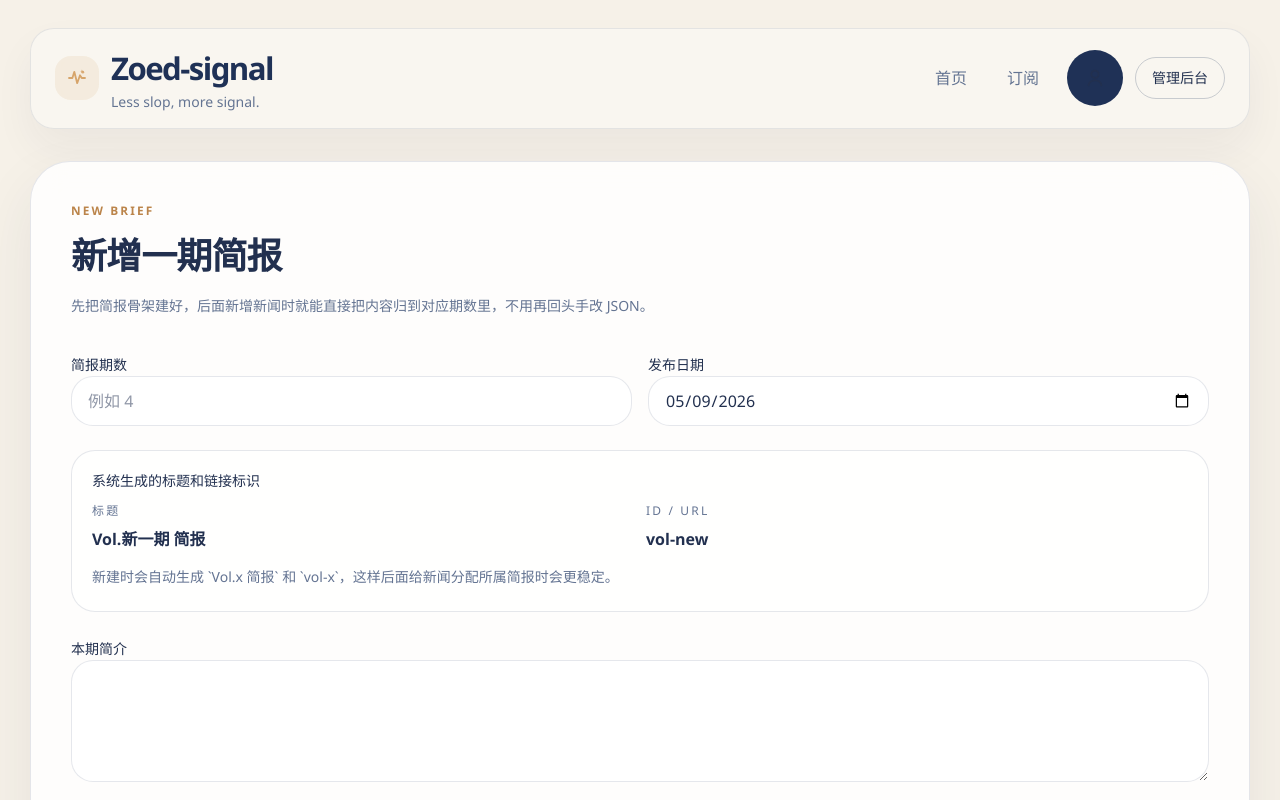
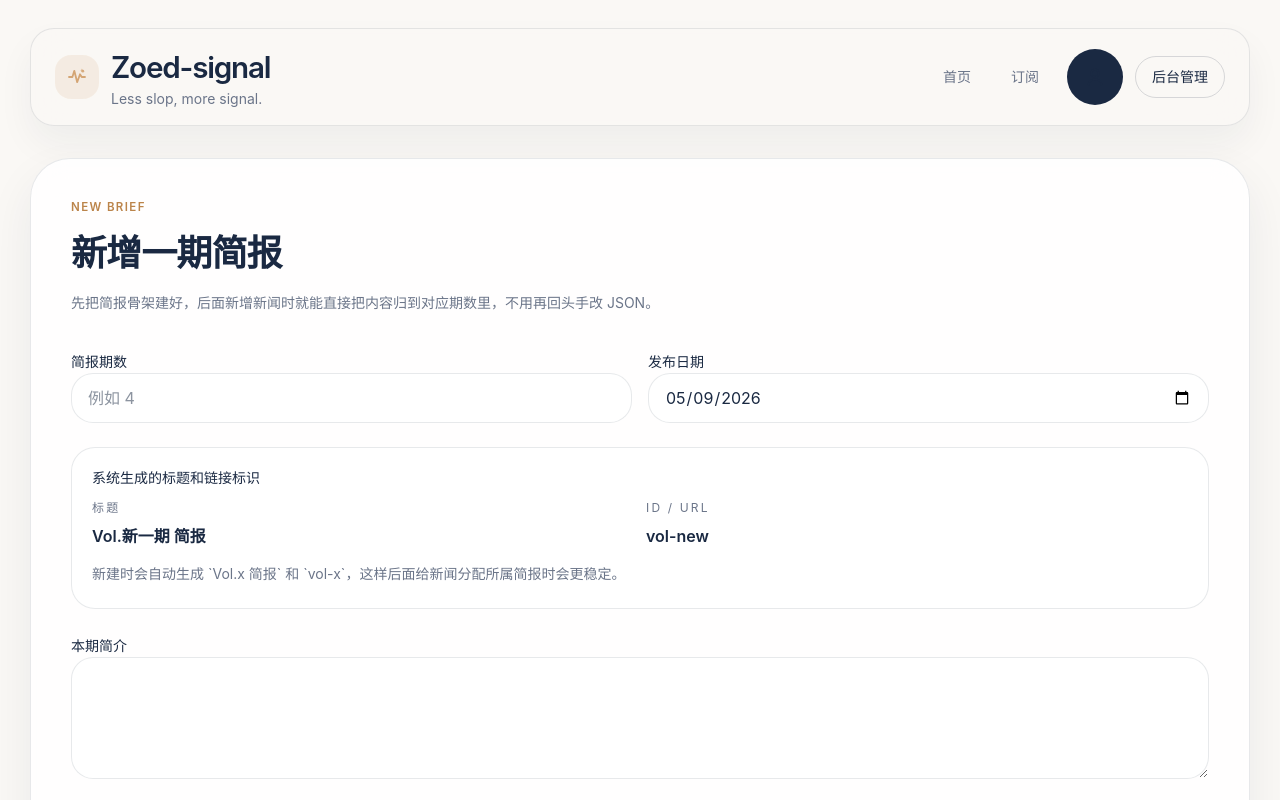
Before and after one commit to zoed-zoed/zoed-signal, a Next.js app: page /admin/briefs/new in a window 1280 px wide. Shown: the top 800 px of the page. Built offline with nearby package versions, Linux system fonts and the light colour scheme.

Commit message:
feat: refine editorial motion and UI polish

```diff
--- a/src/app/briefs/[id]/page.tsx
+++ b/src/app/briefs/[id]/page.tsx
@@ -23,14 +23,14 @@ export default async function BriefDetailPage({ params }: BriefDetailPageProps)
 
   return (
     <SiteShell activeNav="news">
-      <section className="rounded-[42px] border border-[var(--line)] bg-[rgba(255,255,255,0.76)] px-7 py-8 md:px-10 md:py-10">
+      <section className="fade-rise rounded-[42px] border border-[var(--line)] bg-[rgba(255,255,255,0.76)] px-7 py-8 md:px-10 md:py-10">
         <div className="flex flex-wrap items-center gap-3 text-sm text-[var(--muted)]">
           <span className="signal-chip chip">{formatDate(brief.date)}</span>
           <span>{items.length} 条新闻</span>
         </div>
 
         <div className="mt-6 space-y-6">
-          <h1 className="max-w-5xl text-balance text-[3.3rem] font-semibold leading-[1.02] tracking-[-0.06em] text-[var(--midnight)] md:text-[4.5rem]">
+          <h1 className="max-w-5xl text-balance text-[3.2rem] font-semibold leading-[1.02] tracking-[-0.06em] text-[var(--midnight)] md:text-[4.3rem]">
             {brief.title}
           </h1>
 
@@ -69,7 +69,7 @@ export default async function BriefDetailPage({ params }: BriefDetailPageProps)
         </div>
       </section>
 
-      <section className="mt-10 space-y-6">
+      <section className="stagger-list mt-10 space-y-6">
         {items.map((item) => (
           <NewsCard key={item.id} item={item} />
         ))}
--- a/src/app/globals.css
+++ b/src/app/globals.css
@@ -1,31 +1,39 @@
 @import "tailwindcss";
 
 :root {
-  --background: #f6f1e8;
-  --surface: #fcfaf5;
+  --background: #faf8f5;
+  --surface: #fcfaf6;
   --surface-strong: #ffffff;
-  --foreground: #22304f;
-  --midnight: #1f3156;
-  --midnight-soft: #30456f;
-  --charcoal: #213251;
-  --muted: #647492;
-  --slate: #5a6b88;
-  --line: rgba(44, 63, 102, 0.12);
-  --line-strong: rgba(31, 49, 86, 0.22);
-  --accent: #d6a46a;
-  --accent-soft: #f6e9d7;
+  --foreground: #1a2942;
+  --midnight: #1a2942;
+  --midnight-soft: #2a3d60;
+  --charcoal: #1f3156;
+  --muted: #6b7589;
+  --slate: #66718a;
+  --line: rgba(26, 41, 66, 0.1);
+  --line-strong: rgba(26, 41, 66, 0.16);
+  --accent: #d4a574;
+  --accent-soft: #f6ebdc;
   --accent-strong: #bb844a;
-  --chip: #f1ece4;
-  --sage: #95a584;
+  --chip: #f5f2ed;
+  --sage: #8b9a7e;
   --sage-soft: #edf2e8;
   --success: #5f7252;
-  --shadow: 0 24px 60px rgba(32, 46, 77, 0.08);
+  --shadow: 0 20px 48px rgba(26, 41, 66, 0.07);
 }
 
 @theme inline {
   --color-background: var(--background);
   --color-foreground: var(--foreground);
-  --font-sans: "Segoe UI", "PingFang SC", "Hiragino Sans GB", "Microsoft YaHei", sans-serif;
+  --font-sans:
+    "Noto Sans SC",
+    -apple-system,
+    BlinkMacSystemFont,
+    "Segoe UI",
+    "PingFang SC",
+    "Hiragino Sans GB",
+    "Microsoft YaHei",
+    sans-serif;
   --font-mono: "SFMono-Regular", Consolas, "Liberation Mono", Menlo, monospace;
 }
 
@@ -41,11 +49,20 @@ body {
   margin: 0;
   min-height: 100vh;
   background:
-    radial-gradient(circle at top left, rgba(214, 164, 106, 0.16), transparent 22%),
-    radial-gradient(circle at top right, rgba(149, 165, 132, 0.1), transparent 18%),
-    linear-gradient(180deg, #faf7f1 0%, #f3ede4 100%);
+    radial-gradient(circle at top left, rgba(212, 165, 116, 0.12), transparent 22%),
+    radial-gradient(circle at top right, rgba(139, 154, 126, 0.08), transparent 18%),
+    linear-gradient(180deg, #faf8f5 0%, #f5f2ed 100%);
   color: var(--foreground);
-  font-family: "Segoe UI", "PingFang SC", "Hiragino Sans GB", "Microsoft YaHei", Arial, Helvetica, sans-serif;
+  font-family:
+    "Noto Sans SC",
+    -apple-system,
+    BlinkMacSystemFont,
+    "Segoe UI",
+    "PingFang SC",
+    "Hiragino Sans GB",
+    "Microsoft YaHei",
+    sans-serif;
+  text-rendering: optimizeLegibility;
 }
 
 a {
@@ -61,7 +78,7 @@ select {
 }
 
 ::selection {
-  background: rgba(159, 84, 47, 0.18);
+  background: rgba(212, 165, 116, 0.24);
 }
 
 .page-shell {
@@ -83,10 +100,10 @@ select {
 
 .section-label {
   color: var(--accent-strong);
-  letter-spacing: 0.18em;
+  letter-spacing: 0.12em;
   text-transform: uppercase;
-  font-size: 0.74rem;
-  font-weight: 700;
+  font-size: 0.72rem;
+  font-weight: 600;
 }
 
 .text-balance {
@@ -96,7 +113,7 @@ select {
 .editorial-rule {
   height: 1px;
   width: 100%;
-  background: linear-gradient(90deg, rgba(214, 164, 106, 0.5), rgba(44, 63, 102, 0.08));
+  background: linear-gradient(90deg, rgba(212, 165, 116, 0.5), rgba(26, 41, 66, 0.08));
 }
 
 .chip {
@@ -112,53 +129,37 @@ select {
 }
 
 .signal-chip {
-  border: 1px solid rgba(44, 63, 102, 0.08);
+  border: 1px solid rgba(26, 41, 66, 0.08);
   background: rgba(255, 255, 255, 0.72);
   color: var(--slate);
 }
 
 .importance-must {
-  background: rgba(214, 164, 106, 0.24);
+  background: rgba(212, 165, 116, 0.22);
   color: #a96f2f;
 }
 
 .importance-scan {
-  background: rgba(149, 165, 132, 0.18);
+  background: rgba(139, 154, 126, 0.18);
   color: var(--success);
 }
 
-.grid-lines {
-  position: relative;
-}
-
-.grid-lines::before {
-  content: "";
-  position: absolute;
-  inset: 0;
-  pointer-events: none;
-  background-image:
-    linear-gradient(to right, rgba(78, 85, 95, 0.035) 1px, transparent 1px),
-    linear-gradient(to bottom, rgba(78, 85, 95, 0.035) 1px, transparent 1px);
-  background-size: 44px 44px;
-  mask-image: linear-gradient(180deg, rgba(0, 0, 0, 0.35), transparent 85%);
-}
-
 .site-header {
-  background: rgba(250, 247, 241, 0.86);
-  border: 1px solid rgba(44, 63, 102, 0.1);
-  box-shadow: 0 20px 40px rgba(34, 48, 79, 0.05);
+  background: rgba(250, 248, 245, 0.88);
+  border: 1px solid rgba(26, 41, 66, 0.1);
+  box-shadow: 0 18px 36px rgba(26, 41, 66, 0.05);
   backdrop-filter: blur(18px);
 }
 
 .floating-dock {
-  background: rgba(250, 247, 241, 0.94);
-  border: 1px solid rgba(31, 49, 86, 0.18);
+  background: rgba(250, 248, 245, 0.95);
+  border: 1px solid rgba(26, 41, 66, 0.18);
 }
 
 .hero-orbit {
   position: absolute;
   border-radius: 999px;
-  border: 1px solid rgba(214, 164, 106, 0.28);
+  border: 1px solid rgba(212, 165, 116, 0.26);
   opacity: 0.9;
 }
 
@@ -172,13 +173,13 @@ select {
   border-radius: 999px;
   background: var(--accent);
   transform: translateY(-50%);
-  box-shadow: 0 0 0 6px rgba(214, 164, 106, 0.1);
+  box-shadow: 0 0 0 6px rgba(212, 165, 116, 0.1);
 }
 
 .soft-card {
   background: rgba(255, 255, 255, 0.72);
-  border: 1px solid rgba(31, 49, 86, 0.12);
-  box-shadow: 0 18px 32px rgba(32, 46, 77, 0.04);
+  border: 1px solid rgba(26, 41, 66, 0.12);
+  box-shadow: 0 14px 28px rgba(26, 41, 66, 0.04);
 }
 
 .section-icon {
@@ -189,5 +190,130 @@ select {
   height: 2rem;
   border-radius: 999px;
   color: var(--accent-strong);
-  background: rgba(214, 164, 106, 0.12);
+  background: rgba(212, 165, 116, 0.12);
 }
+
+.nav-link {
+  transition:
+    color 200ms ease-in-out,
+    background-color 200ms ease-in-out,
+    transform 200ms ease-in-out,
+    box-shadow 200ms ease-in-out;
+}
+
+.nav-link:hover {
+  transform: translateY(-1px);
+}
+
+.dock-indicator {
+  transition:
+    grid-column 260ms ease-out,
+    transform 260ms ease-out,
+    box-shadow 260ms ease-out;
+}
+
+.dock-link {
+  transition:
+    color 180ms ease-out,
+    opacity 180ms ease-out,
+    transform 180ms ease-out;
+}
+
+.dock-link:hover {
+  transform: translateY(-1px);
+}
+
+.interactive-card {
+  transition:
+    transform 200ms ease-in-out,
+    box-shadow 200ms ease-in-out,
+    border-color 200ms ease-in-out,
+    background-color 200ms ease-in-out;
+}
+
+.interactive-card:hover {
+  transform: translateY(-2px);
+  box-shadow: 0 12px 32px rgba(26, 41, 66, 0.08);
+}
+
+.page-transition {
+  animation: page-fade-rise 260ms ease-out both;
+}
+
+.fade-rise {
+  animation: item-fade-rise 320ms ease-out both;
+}
+
+.stagger-list > * {
+  opacity: 0;
+  animation: item-fade-rise 360ms ease-out forwards;
+}
+
+.stagger-list > *:nth-child(1) {
+  animation-delay: 40ms;
+}
+
+.stagger-list > *:nth-child(2) {
+  animation-delay: 80ms;
+}
+
+.stagger-list > *:nth-child(3) {
+  animation-delay: 120ms;
+}
+
+.stagger-list > *:nth-child(4) {
+  animation-delay: 160ms;
+}
+
+.stagger-list > *:nth-child(5) {
+  animation-delay: 200ms;
+}
+
+.stagger-list > *:nth-child(6) {
+  animation-delay: 240ms;
+}
+
+@keyframes page-fade-rise {
+  from {
+    opacity: 0;
+    transform: translateY(8px);
+  }
+  to {
+    opacity: 1;
+    transform: translateY(0);
+  }
+}
+
+@keyframes item-fade-rise {
+  from {
+    opacity: 0;
+    transform: translateY(10px);
+  }
+  to {
+    opacity: 1;
+    transform: translateY(0);
+  }
+}
+
+:focus-visible {
+  outline: 2px solid var(--accent);
+  outline-offset: 2px;
+}
+
+@media (prefers-reduced-motion: reduce) {
+  html {
+    scroll-behavior: auto;
+  }
+
+  .nav-link,
+  .dock-indicator,
+  .dock-link,
+  .interactive-card,
+  .page-transition,
+  .fade-rise,
+  .stagger-list > * {
+    animation: none !important;
+    transition: none !important;
+    transform: none !important;
+  }
+}
--- a/src/app/layout.tsx
+++ b/src/app/layout.tsx
@@ -1,4 +1,5 @@
 import type { Metadata } from "next";
+
 import "./globals.css";
 
 export const metadata: Metadata = {
--- /dev/null
+++ b/src/app/template.tsx
@@ -0,0 +1,3 @@
+export default function Template({ children }: { children: React.ReactNode }) {
+  return <div className="page-transition">{children}</div>;
+}
--- a/src/components/layout/site-shell.tsx
+++ b/src/components/layout/site-shell.tsx
@@ -13,9 +13,9 @@ const primaryNav = [
 ];
 
 const dockNav = [
-  { href: "/", label: "首页", shortLabel: "首页", key: "home" as const, icon: HomeIcon },
-  { href: "/library", label: "收藏夹", shortLabel: "收藏夹", key: "library" as const, icon: LibraryIcon },
-  { href: "/profile", label: "个人页", shortLabel: "个人页", key: "profile" as const, icon: ProfileIcon },
+  { href: "/", label: "首页", key: "home" as const, icon: HomeIcon },
+  { href: "/library", label: "收藏夹", key: "library" as const, icon: LibraryIcon },
+  { href: "/profile", label: "个人页", key: "profile" as const, icon: ProfileIcon },
 ];
 
 export function SiteShell({
@@ -24,31 +24,41 @@ export function SiteShell({
   showDock = true,
   showAdminLink = false,
 }: SiteShellProps) {
+  const dockActiveKey =
+    activeNav === "news" || activeNav === "analysis" || activeNav === "subscribe" ? "home" : activeNav;
+  const activeDockIndex = Math.max(
+    0,
+    dockNav.findIndex((item) => item.key === dockActiveKey),
+  );
+
   return (
     <div className="min-h-screen bg-[var(--background)] pb-32">
       <header className="page-shell pt-5 md:pt-7">
         <div className="site-header flex items-center justify-between gap-4 rounded-[24px] px-5 py-4 md:px-6">
           <Link href="/" className="flex items-center gap-3">
-            <div className="flex h-11 w-11 items-center justify-center rounded-[16px] bg-[rgba(214,164,106,0.14)] text-[var(--accent)]">
+            <div className="flex h-11 w-11 items-center justify-center rounded-[16px] bg-[rgba(212,165,116,0.14)] text-[var(--accent)]">
               <BrandMark />
             </div>
             <div>
-              <p className="text-[1.95rem] font-semibold tracking-[-0.05em] text-[var(--midnight)]">Zoed-signal</p>
+              <p className="text-[1.85rem] font-semibold tracking-[-0.04em] text-[var(--midnight)]">Zoed-signal</p>
               <p className="text-sm text-[var(--muted)]">Less slop, more signal.</p>
             </div>
           </Link>
 
           <div className="hidden items-center gap-3 md:flex">
-            <nav className="flex items-center gap-2 text-base text-[var(--muted)]">
+            <nav className="flex items-center gap-2 text-sm text-[var(--muted)]">
               {primaryNav.map((item) => {
                 const active = item.key === activeNav;
                 return (
                   <Link
                     key={item.href}
-                    className={`rounded-full px-4 py-2.5 transition ${
-                      active ? "text-[var(--midnight)]" : "hover:bg-white hover:text-[var(--midnight)]"
+                    href={item.href}
+                    aria-current={active ? "page" : undefined}
+                    className={`nav-link rounded-full px-4 py-2.5 ${
+                      active
+                        ? "bg-[rgba(31,49,86,0.06)] font-medium text-[var(--midnight)]"
+                        : "hover:bg-white hover:text-[var(--midnight)]"
                     }`}
-                    href={item.href}
                   >
                     {item.label}
                   </Link>
@@ -57,19 +67,19 @@ export function SiteShell({
             </nav>
 
             <Link
-              className="flex h-14 w-14 items-center justify-center rounded-full bg-[var(--midnight)] text-white transition hover:bg-[var(--midnight-soft)]"
               href="/profile"
               aria-label="个人页"
+              className="inline-flex h-14 w-14 items-center justify-center rounded-full bg-[var(--midnight)] text-[var(--surface)] transition-colors duration-200 hover:bg-[var(--midnight-soft)]"
             >
               <ProfileIcon />
             </Link>
 
             {showAdminLink ? (
               <Link
-                className="rounded-full border border-[var(--line-strong)] px-4 py-2.5 text-sm text-[var(--midnight)] hover:bg-white"
                 href="/admin"
+                className="nav-link rounded-full border border-[var(--line-strong)] px-4 py-2.5 text-sm text-[var(--midnight)] hover:bg-white"
               >
-                管理后台
+                后台管理
               </Link>
             ) : null}
           </div>
@@ -80,24 +90,33 @@ export function SiteShell({
 
       {showDock ? (
         <div className="pointer-events-none fixed inset-x-0 bottom-5 z-40 flex justify-center px-4">
-          <nav className="floating-dock pointer-events-auto flex items-center gap-2 rounded-full px-3 py-3 shadow-[0_20px_40px_rgba(20,31,58,0.12)]">
+          <nav className="floating-dock pointer-events-auto relative grid min-w-[320px] grid-cols-3 gap-2 rounded-full p-2 shadow-[0_20px_40px_rgba(20,31,58,0.12)] sm:min-w-[380px]">
+            <div className="pointer-events-none absolute inset-2 grid grid-cols-3 gap-2">
+              <span
+                className="dock-indicator rounded-full bg-[var(--midnight)] shadow-[0_14px_28px_rgba(31,46,77,0.24)]"
+                style={{ gridColumn: `${activeDockIndex + 1}` }}
+              />
+            </div>
+
             {dockNav.map((item) => {
-              const active =
-                item.key === activeNav ||
-                ((activeNav === "news" || activeNav === "analysis" || activeNav === "subscribe") && item.key === "home");
+              const active = item.key === dockActiveKey;
               const Icon = item.icon;
+
               return (
                 <Link
                   key={item.href}
                   href={item.href}
-                  className={`flex min-w-[120px] items-center justify-center gap-2 rounded-full px-5 py-3 text-base transition ${
-                    active
-                      ? "bg-[var(--midnight)] text-white shadow-[0_12px_24px_rgba(31,46,77,0.2)]"
-                      : "text-[var(--midnight)] hover:bg-[rgba(255,255,255,0.78)]"
+                  aria-current={active ? "page" : undefined}
+                  className={`dock-link relative z-10 flex min-h-[68px] flex-col items-center justify-center gap-1 rounded-full px-4 py-3 text-center ${
+                    active ? "text-[var(--surface)]" : "text-[var(--midnight)]"
                   }`}
                 >
-                  <Icon />
-                  <span>{item.shortLabel}</span>
+                  <span className={active ? "text-[var(--surface)]" : "text-[var(--midnight)]"}>
+                    <Icon />
+                  </span>
+                  <span className={`text-[0.98rem] ${active ? "font-medium text-[var(--surface)]" : "text-[var(--midnight)]"}`}>
+                    {item.label}
+                  </span>
                 </Link>
               );
             })}
```
Also changed, not shown: src/app/library/[bucket]/page.tsx (+4 -4 lines), src/app/library/page.tsx (+6 -6 lines), src/app/page.tsx (+23 -23 lines), src/app/profile/page.tsx (+10 -42 lines), src/components/brief/brief-card.tsx (+7 -9 lines), src/components/news/news-card.tsx (+50 -22 lines).
